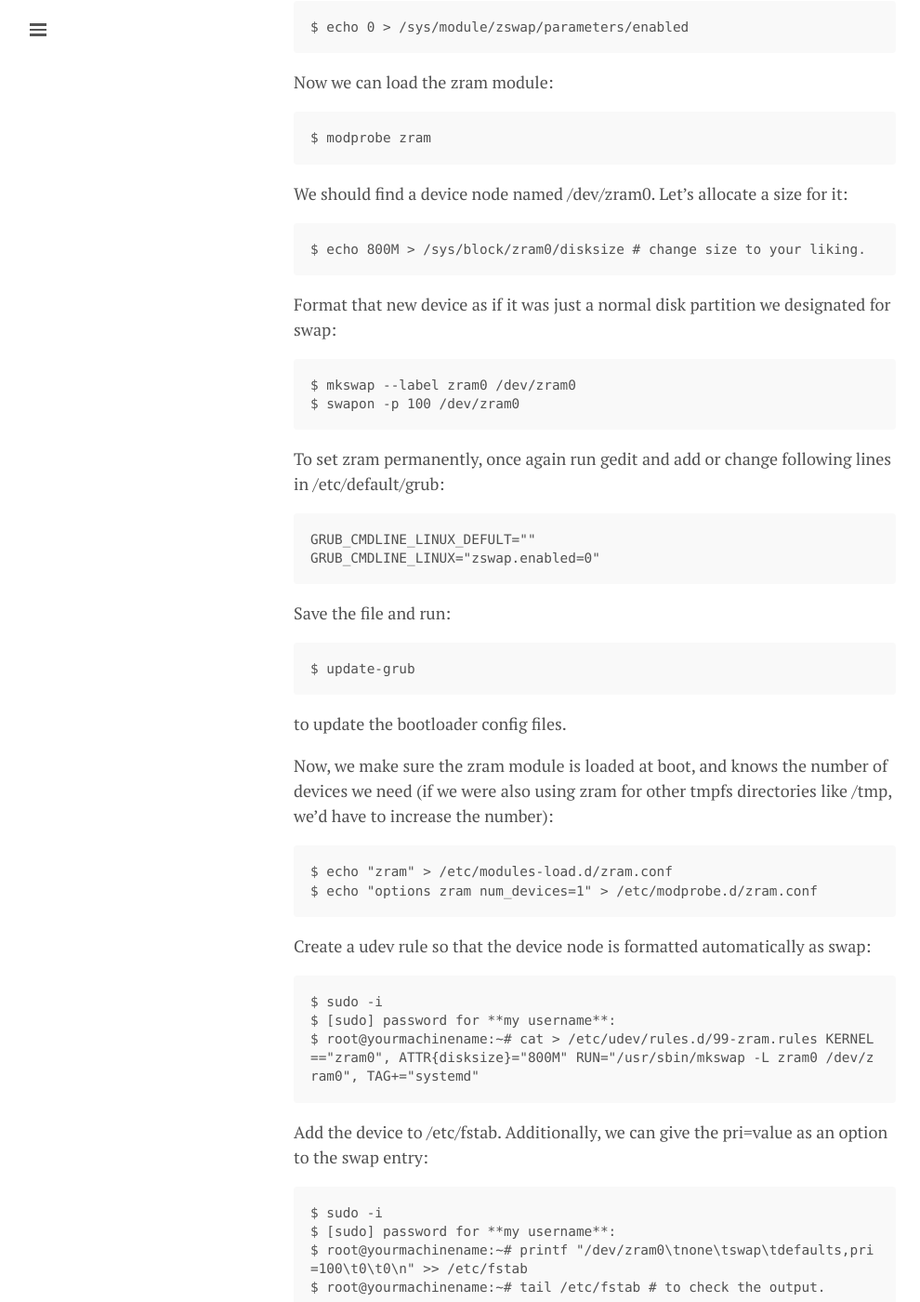
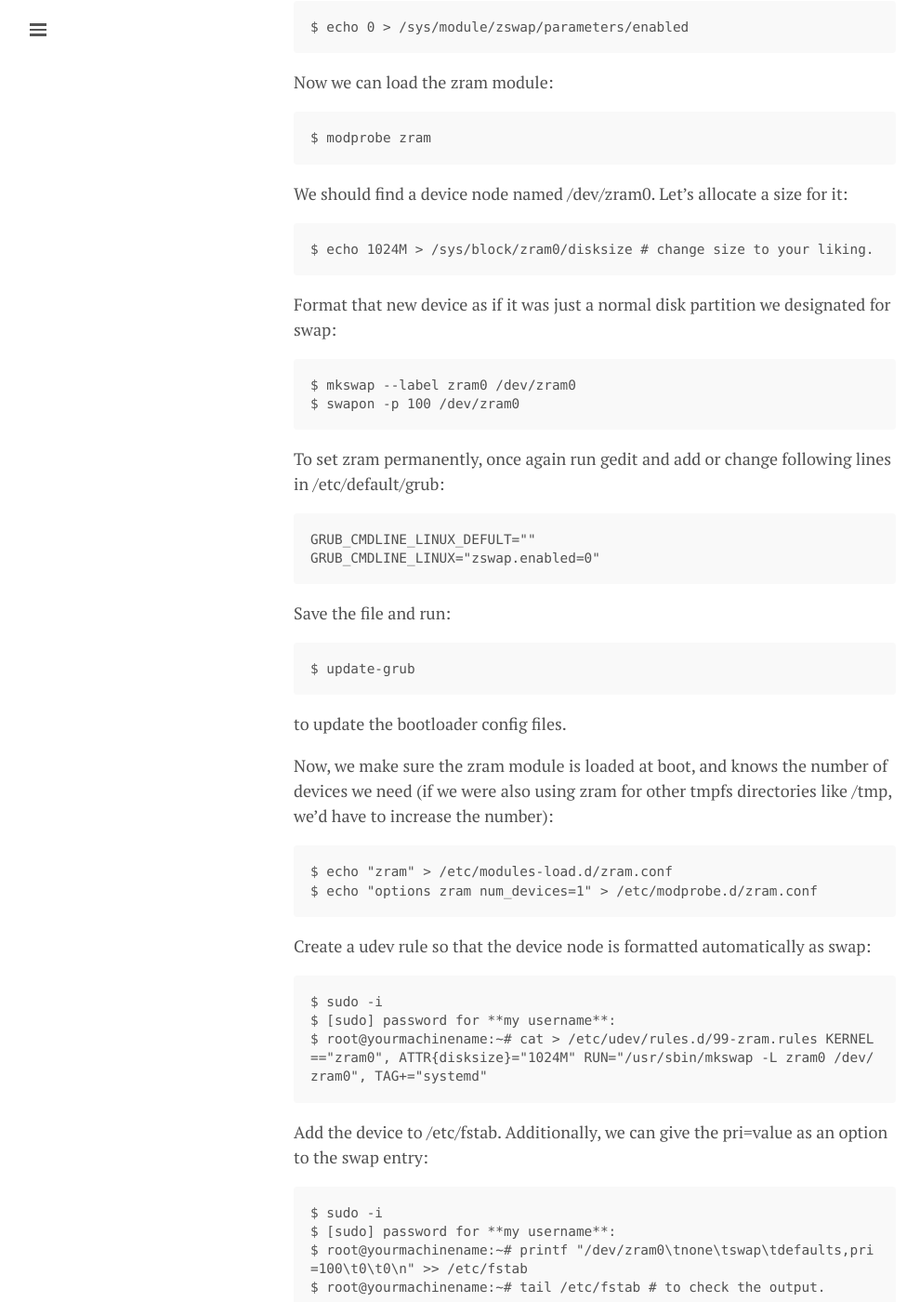
Before and after one commit to lgeurts/lgeurts.github.io, a Jekyll site: the page built from _posts/2022-10-03-optimizing-ubuntu-22.04.1-jammy-jellyfish.md, in a window 1280 px wide and 1400 px high, scrolled down 1942 px. Shown: the whole window at 93% size, without its empty margins (0-990 px from the left). Built offline with Jekyll 4.4.1, drawn with Linux system fonts in a browser that asks for light colours; nearby versions of some CDN libraries; comment, search, counter and statistics services are not loaded; some of the changed text lies outside the part shown.

Commit message:
Update 2022-10-03-optimizing-ubuntu-22.04.1-jammy-jellyfish.md

````diff
--- a/_posts/2022-10-03-optimizing-ubuntu-22.04.1-jammy-jellyfish.md
+++ b/_posts/2022-10-03-optimizing-ubuntu-22.04.1-jammy-jellyfish.md
@@ -68,7 +68,7 @@ $ modprobe zram
 ```
 We should find a device node named /dev/zram0. Let’s allocate a size for it:
 ```
-$ echo 800M > /sys/block/zram0/disksize # change size to your liking.
+$ echo 1024M > /sys/block/zram0/disksize # change size to your liking.
 ```
 Format that new device as if it was just a normal disk partition we designated for swap:
 ```
@@ -95,7 +95,7 @@ Create a udev rule so that the device node is formatted automatically as swap:
 ```
 $ sudo -i
 $ [sudo] password for **my username**:
-$ root@yourmachinename:~# cat > /etc/udev/rules.d/99-zram.rules KERNEL=="zram0", ATTR{disksize}="800M" RUN="/usr/sbin/mkswap -L zram0 /dev/zram0", TAG+="systemd"
+$ root@yourmachinename:~# cat > /etc/udev/rules.d/99-zram.rules KERNEL=="zram0", ATTR{disksize}="1024M" RUN="/usr/sbin/mkswap -L zram0 /dev/zram0", TAG+="systemd"
 ```
 Add the device to /etc/fstab. Additionally, we can give the pri=value as an option to the swap entry:
 ```
````
Also changed, not shown: other parts of _posts/2022-10-03-optimizing-ubuntu-22.04.1-jammy-jellyfish.md (+2 -0 lines).
